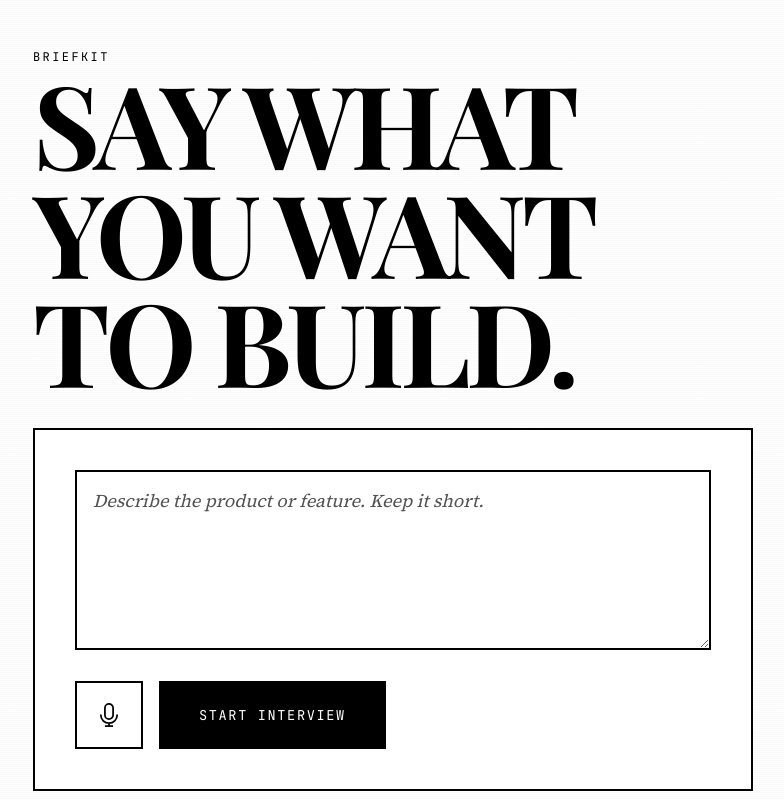
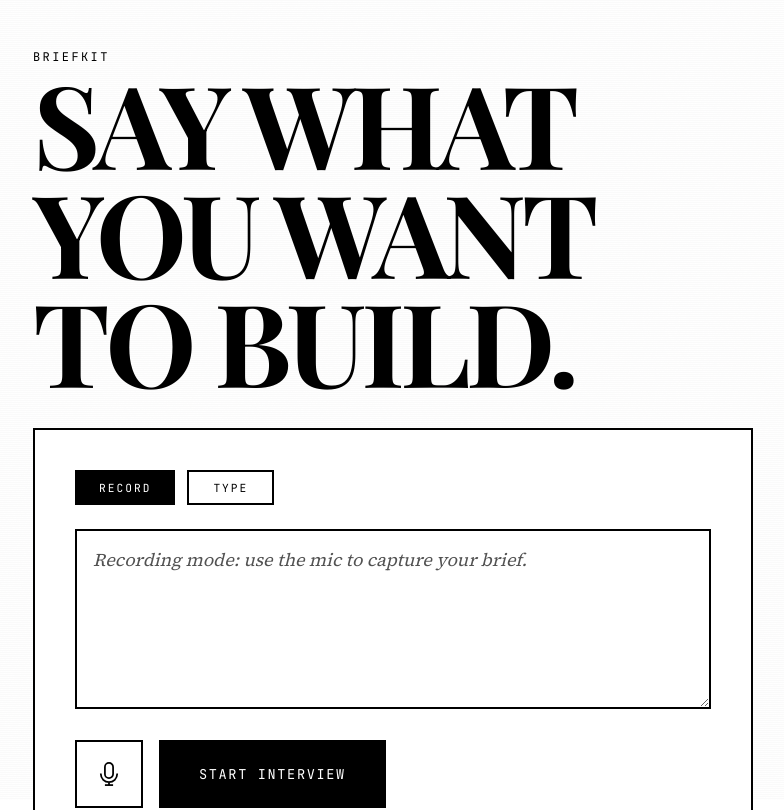
Before and after one commit to moeghashim/BriefKit, a Next.js app: page / in a window 1280 px wide. Shown: the top 810 px of the page, without its empty margins (247-1031 px from the left). Built offline with nearby package versions, Linux system fonts and the light colour scheme.

Commit message:
Refine interview modes and lint setup

```diff
--- a/app/api/interview/route.ts
+++ b/app/api/interview/route.ts
@@ -31,7 +31,7 @@
       {
         role: "system",
         content:
-          "You are BriefKit, a product interviewer. Use Codex 5.2 thinking to ask one concise, high-signal question at a time. Tailor each question to the user's idea. Cover problem, user, goals, scope, constraints, success metrics, risks, and dependencies. Do NOT ask about budget or timeline. When enough information is collected, respond with done=true and provide a short summary list. Keep questions under 25 words. Output JSON only."
+          "You are BriefKit, a product interviewer focused on building the product. Use Codex 5.2 thinking to ask one concise, high-signal question at a time. Tailor each question to the user's idea. Cover problem, user, goals, scope, workflows, data, integrations, constraints, success metrics, risks, and dependencies. Do NOT ask about marketing, sales, pricing, support, customer success, or go-to-market. Do NOT ask about budget or timeline. When enough information is collected, respond with done=true and provide a short summary list. Keep questions under 25 words. Output JSON only."
       },
       {
         role: "user",
--- a/app/globals.css
+++ b/app/globals.css
@@ -332,6 +332,25 @@
   margin-bottom: 2rem;
 }
 
+.mode-toggle {
+  display: flex;
+  flex-wrap: wrap;
+  gap: 0.75rem;
+  margin-bottom: 1.5rem;
+}
+
+.mode-button {
+  padding: 0.55rem 1.5rem;
+  font-size: 0.7rem;
+  letter-spacing: 0.18em;
+}
+
+.mode-button.active {
+  background: var(--foreground);
+  color: var(--background);
+  border: none;
+}
+
 .history-block {
   border: 2px solid var(--foreground);
   padding: 2rem;
--- a/components/InterviewClient.tsx
+++ b/components/InterviewClient.tsx
@@ -34,6 +34,13 @@
   prdJson: Record<string, unknown>;
 };
 
+type InputMode = "record" | "type";
+
+const INPUT_MODES: Array<{ id: InputMode; label: string }> = [
+  { id: "record", label: "Record" },
+  { id: "type", label: "Type" }
+];
+
 export default function InterviewClient() {
   const [brief, setBrief] = useState("");
   const [interviewStarted, setInterviewStarted] = useState(false);
@@ -53,6 +60,7 @@
   const [generating, setGenerating] = useState(false);
   const [result, setResult] = useState<FeatureResult | null>(null);
   const [error, setError] = useState<string | null>(null);
+  const [inputMode, setInputMode] = useState<InputMode>("record");
 
   const recorderRef = useRef<MediaRecorder | null>(null);
   const streamRef = useRef<MediaStream | null>(null);
@@ -121,13 +129,19 @@
   );
 
   const requestNextQuestion = useCallback(
-    async (history: InterviewTurn[]) => {
+    async (history: InterviewTurn[], overrideBrief?: string) => {
+      const activeBrief =
+        typeof overrideBrief === "string" ? overrideBrief.trim() : brief.trim();
+      if (!activeBrief) {
+        setCurrentQuestion(null);
+        return;
+      }
       setLoadingInterview(true);
       try {
         const response = await fetch("/api/interview", {
           method: "POST",
           headers: { "Content-Type": "application/json" },
-          body: JSON.stringify({ brief, history })
+          body: JSON.stringify({ brief: activeBrief, history })
         });
         if (!response.ok) {
           throw new Error("Interview request failed.");
@@ -146,13 +160,18 @@
   );
 
   const refreshPreview = useCallback(
-    async (history: InterviewTurn[]) => {
+    async (history: InterviewTurn[], overrideBrief?: string) => {
+      const activeBrief =
+        typeof overrideBrief === "string" ? overrideBrief.trim() : brief.trim();
+      if (!activeBrief) {
+        return;
+      }
       setLoadingPreview(true);
       try {
         const response = await fetch("/api/preview", {
           method: "POST",
           headers: { "Content-Type": "application/json" },
-          body: JSON.stringify({ brief, interview: history })
+          body: JSON.stringify({ brief: activeBrief, interview: history })
         });
         if (!response.ok) {
           throw new Error("Preview failed.");
@@ -174,10 +193,15 @@
     [brief, hasFeatureEdits]
   );
 
-  const handleStartInterview = async () => {
-    if (!brief.trim()) {
+  const handleStartInterview = async (overrideBrief?: string) => {
+    const resolvedBrief = typeof overrideBrief === "string" ? overrideBrief : brief;
+    const nextBrief = resolvedBrief.trim();
+    if (!nextBrief) {
       setError("Add a short brief to begin.");
       return;
+    }
+    if (overrideBrief && overrideBrief !== brief) {
+      setBrief(overrideBrief);
     }
     setError(null);
     setResult(null);
@@ -185,22 +209,27 @@
     setInterviewHistory([]);
     setInterviewSummary(null);
     setInterviewDone(false);
-    await requestNextQuestion([]);
+    await requestNextQuestion([], nextBrief);
   };
 
-  const handleSendAnswer = async () => {
+  const handleSendAnswer = async (overrideAnswer?: string) => {
     if (!currentQuestion) {
       return;
     }
-    if (!answerDraft.trim()) {
+    const resolvedAnswer = typeof overrideAnswer === "string" ? overrideAnswer : answerDraft;
+    const nextAnswer = resolvedAnswer.trim();
+    if (!nextAnswer) {
       setError("Add a response before sending.");
       return;
     }
     setError(null);
-    const nextHistory = [...interviewHistory, { question: currentQuestion, answer: answerDraft }];
+    const nextHistory = [...interviewHistory, { question: currentQuestion, answer: nextAnswer }];
     setInterviewHistory(nextHistory);
     setAnswerDraft("");
-    await Promise.all([refreshPreview(nextHistory), requestNextQuestion(nextHistory)]);
+    await Promise.all([
+      refreshPreview(nextHistory),
+      requestNextQuestion(nextHistory)
+    ]);
   };
 
   const updateFeatureField = (index: number, field: "name" | "summary", value: string) => {
@@ -261,6 +290,11 @@
     },
     {}
   );
+  const interviewInProgress = interviewStarted && !interviewDone;
+  const startButtonLabel = interviewStarted ? "Restart Interview" : "Start Interview";
+  const allowRecording = inputMode === "record";
+  const allowTyping = inputMode === "type";
+  const showTextarea = true;
 
   return (
     <main>
@@ -271,17 +305,38 @@
             <h1 className="hero-title">Say what you want to build.</h1>
           </div>
           <div className="chat-box">
+            <div className="mode-toggle" role="group" aria-label="Input mode">
+              {INPUT_MODES.map((mode) => (
+                <button
+                  key={mode.id}
+                  type="button"
+                  className={`mode-button${inputMode === mode.id ? " active" : ""}`}
+                  onClick={() => setInputMode(mode.id)}
+                  aria-pressed={inputMode === mode.id}
+                >
+                  {mode.label}
+                </button>
+              ))}
+            </div>
             <textarea
               value={brief}
               onChange={(e) => setBrief(e.target.value)}
-              placeholder="Describe the product or feature. Keep it short."
+              placeholder={
+                inputMode === "record"
+                  ? "Recording mode: use the mic to capture your brief."
+                  : "Describe the product or feature. Keep it short."
+              }
+              readOnly={!allowTyping}
             />
             <div className="button-row">
+              {allowRecording && (
                 <button
                   className="mic-button"
                   aria-label={recordingTarget === "brief" ? "Stop recording" : "Record brief"}
                   onClick={() =>
-                  recordingTarget === "brief" ? stopRecording() : startAudioRecording("brief", setBrief)
+                    recordingTarget === "brief"
+                      ? stopRecording()
+                      : startAudioRecording("brief", (value) => setBrief(value))
                   }
                   disabled={transcribingTarget === "brief"}
                 >
@@ -292,9 +347,10 @@
                     <path d="M8.5 21.5h7" />
                   </svg>
                 </button>
+              )}
               {transcribingTarget === "brief" && <span className="mono">Transcribing...</span>}
               <button className="primary" onClick={handleStartInterview} disabled={loadingInterview}>
-                {loadingInterview ? "Starting..." : "Start Interview"}
+                {loadingInterview ? "Starting..." : startButtonLabel}
               </button>
             </div>
           </div>
@@ -311,20 +367,42 @@
               <p>{currentQuestion || "Preparing the first question..."}</p>
             </div>
 
+            {interviewInProgress && (
               <div className="chat-box">
+                <div className="mode-toggle" role="group" aria-label="Input mode">
+                  {INPUT_MODES.map((mode) => (
+                    <button
+                      key={mode.id}
+                      type="button"
+                      className={`mode-button${inputMode === mode.id ? " active" : ""}`}
+                      onClick={() => setInputMode(mode.id)}
+                      aria-pressed={inputMode === mode.id}
+                    >
+                      {mode.label}
+                    </button>
+                  ))}
+                </div>
                 <textarea
                   value={answerDraft}
                   onChange={(e) => setAnswerDraft(e.target.value)}
-                placeholder="Answer the current question."
+                  placeholder={
+                    inputMode === "record"
+                      ? "Recording mode: use the mic to capture your answer."
+                      : "Answer the current question."
+                  }
+                  readOnly={!allowTyping}
                 />
                 <div className="button-row">
+                  {allowRecording && (
                     <button
                       className="mic-button"
                       aria-label={recordingTarget === "answer" ? "Stop recording answer" : "Record answer"}
                       onClick={() =>
                         recordingTarget === "answer"
                           ? stopRecording()
-                      : startAudioRecording("answer", setAnswerDraft)
+                          : startAudioRecording("answer", (value) => {
+                              setAnswerDraft(value);
+                            })
                       }
                       disabled={transcribingTarget === "answer"}
                     >
@@ -335,12 +413,14 @@
                         <path d="M8.5 21.5h7" />
                       </svg>
                     </button>
+                  )}
                   {transcribingTarget === "answer" && <span className="mono">Transcribing...</span>}
                   <button className="primary" onClick={handleSendAnswer} disabled={loadingInterview}>
                     {loadingInterview ? "Waiting..." : "Send Answer"}
                   </button>
                 </div>
               </div>
+            )}
 
             <details className="history-toggle">
               <summary className="mono">Show previous answers</summary>
@@ -374,15 +454,13 @@
               </div>
             )}
 
+            {interviewDone && (
               <div className="button-row">
-              <button
-                className="primary"
-                onClick={handleGenerate}
-                disabled={!interviewDone || generating || loadingInterview}
-              >
+                <button className="primary" onClick={handleGenerate} disabled={generating || loadingInterview}>
                   {generating ? "Generating..." : "Generate PRD"}
                 </button>
               </div>
+            )}
           </div>
         </section>
       )}
--- a/package.json
+++ b/package.json
@@ -21,6 +21,8 @@
   },
   "devDependencies": {
     "@types/react": "19.2.8",
+    "eslint": "^8.57.1",
+    "eslint-config-next": "^14.2.5",
     "typescript": "5.9.3"
   }
 }
```
Also changed, not shown: .eslintrc.json (added), lib/openai.js, progress.txt (added), 1 other file (tests, documents, lock files or other folders). Lines whose indentation alone changed are shown as unchanged.
